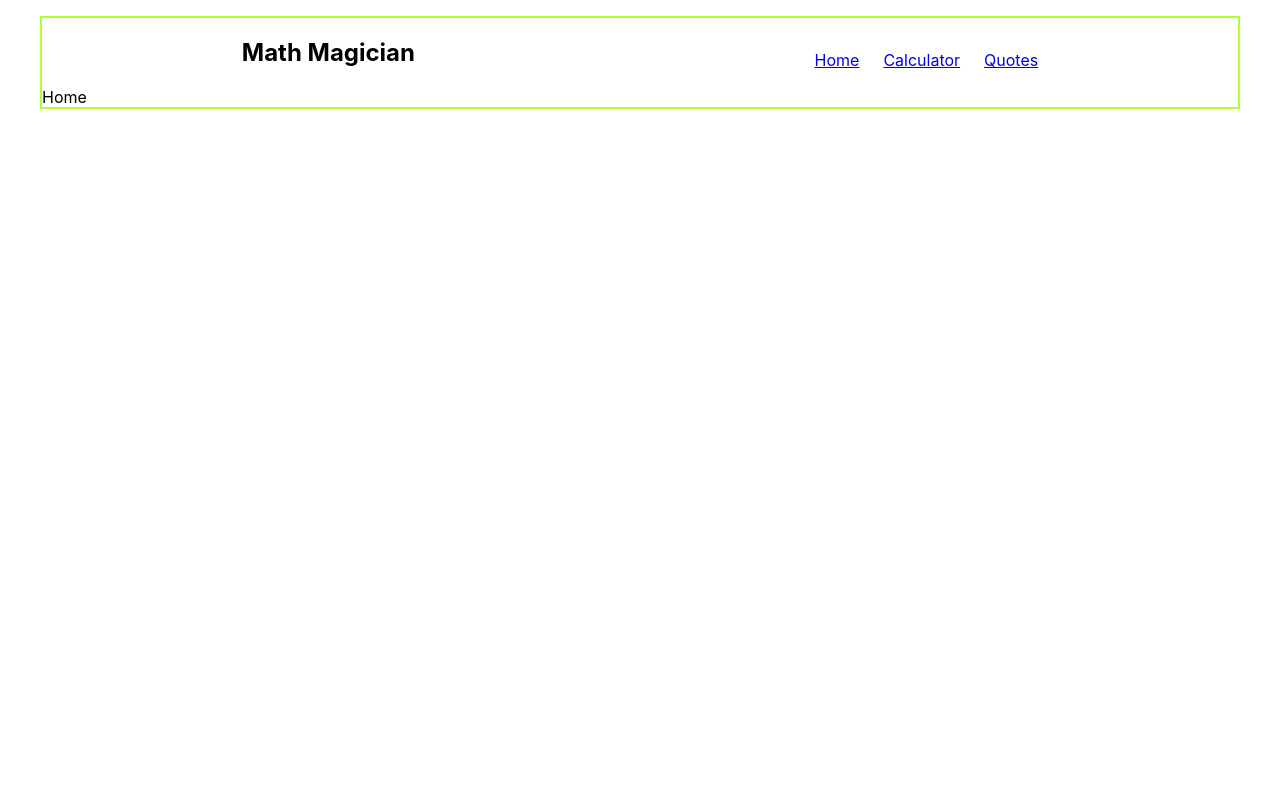
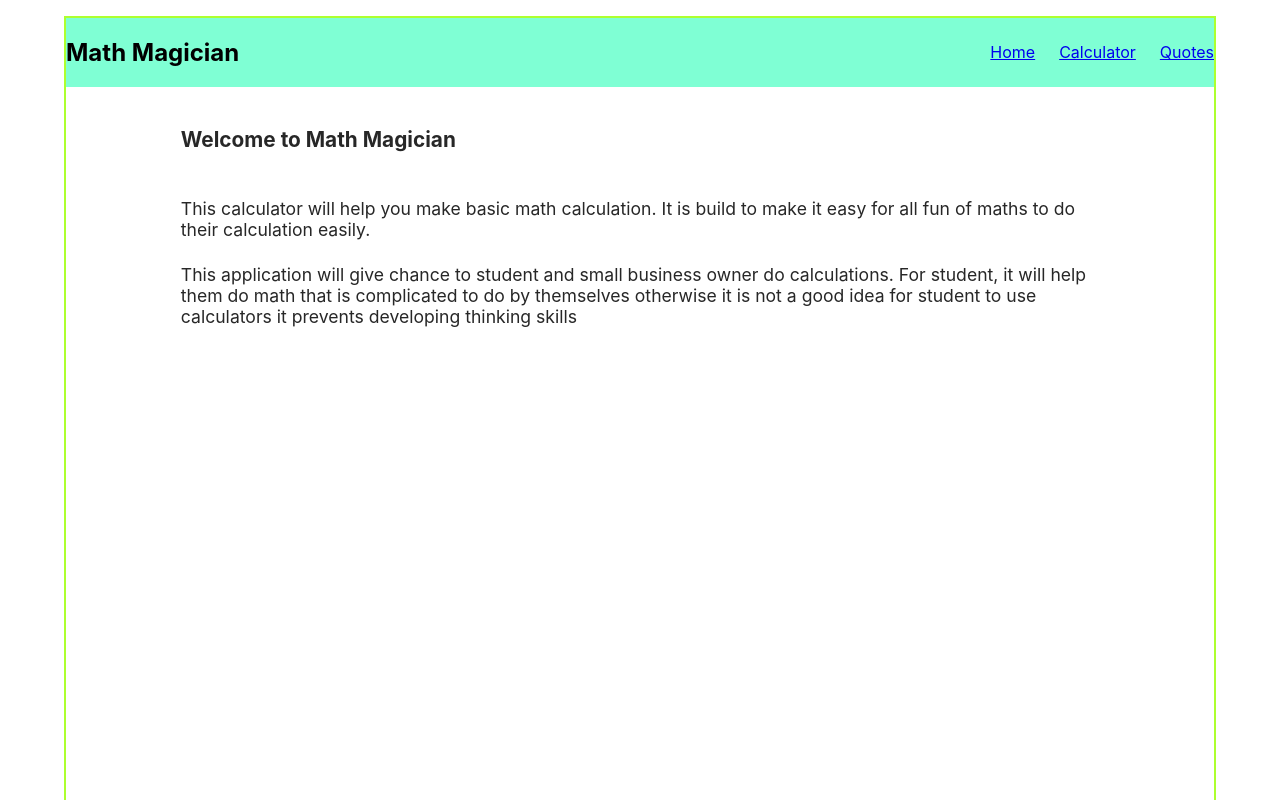
Before and after one commit to ndikumanaisaie/math-magician, a React (Create React App) app: page / in a window 1280 px wide. Shown: the top 800 px of the page. Built offline with nearby package versions, Linux system fonts and the light colour scheme.

Commit message:
Add and style quote and calculator

```diff
--- a/src/assets/styles/styles.css
+++ b/src/assets/styles/styles.css
@@ -21,8 +21,7 @@ body {
 }
 
 .wrapper {
-  width: 700px;
-  margin: 1rem auto;
+  width: 800px;
   background-color: #e0e0e0;
 }
 
@@ -78,18 +77,62 @@ button:hover {
 }
 
 .main-container {
-  width: 1200px;
+  width: 90%;
   margin: 1rem auto;
   border: 2px solid greenyellow;
 }
 
 .nav-bar {
   display: flex;
-  justify-content: space-around;
+  justify-content: space-between;
+  background-color: aquamarine;
+  margin-bottom: 2rem;
 }
 
 .nav {
   display: flex;
   gap: 24px;
-  margin-top: 2rem;
+  margin-top: 1.5rem;
 }
+
+.home-section {
+  width: 80%;
+  margin: 3rem auto;
+  height: 100vh;
+}
+
+.paragraph {
+  padding: 1rem 0;
+}
+
+p {
+  font-size: 1.1rem;
+  padding: 0.2rem 0;
+  color: #272727;
+}
+
+.home-title {
+  font-size: 1.3rem;
+  line-height: 0.6rem;
+  color: #272727;
+}
+
+.main-wrapper {
+  display: flex;
+  justify-content: space-between;
+}
+
+.calc-title {
+  font-size: 1.3rem;
+  line-height: 0.6rem;
+  color: #272727;
+}
+
+.quote {
+  min-height: 100vh;
+  display: flex;
+  align-items: center;
+  justify-content: space-around;
+  font-weight: bold;
+  padding: 4rem;
+}
--- a/src/pages/Calculator.jsx
+++ b/src/pages/Calculator.jsx
@@ -18,10 +18,14 @@ const Calculator = () => {
   };
 
   return (
-    <div className="wrapper">
-      <Screen value={next || total || '0'} />
-      <div className="button-box">
-        {
+    <div className="main-wrapper">
+      <h2 className="calc-title">
+        Let&apos;s do some math
+      </h2>
+      <div className="wrapper">
+        <Screen value={next || total || '0'} />
+        <div className="button-box">
+          {
             btnValues.flat().map((btn) => (
               <button
                 key={btn}
@@ -40,8 +44,10 @@ const Calculator = () => {
               </button>
             ))
           }
+        </div>
       </div>
     </div>
+
   );
 };
 
--- a/src/pages/Home.jsx
+++ b/src/pages/Home.jsx
@@ -1,7 +1,25 @@
 import React from 'react';
 
 const Home = () => (
-  <div>Home</div>
+  <section className="home-section">
+    <h2 className="home-title">
+      Welcome to Math Magician
+    </h2>
+    <div className="paragraph">
+      <p>
+        This calculator will help you make basic math calculation.
+        It is build to make it easy for all fun of maths to do their
+        calculation easily.
+      </p>
+      <p>
+        This application will give chance to
+        student and small business owner do calculations.
+        For student, it will help them do math that is complicated to
+        do by themselves otherwise it is not a good idea for student to
+        use calculators it prevents developing thinking skills
+      </p>
+    </div>
+  </section>
 );
 
 export default Home;
--- a/src/pages/Quotes.jsx
+++ b/src/pages/Quotes.jsx
@@ -1,7 +1,15 @@
 import React from 'react';
 
 const Quotes = () => (
-  <div>Quotes</div>
+  <div className="quote">
+    <p>
+      Mathematics as an expression of the human mind reflects
+      the active will, the contemplative reason, and the desire
+      for aesthetic perfection. Its basic elements are logic and intuition,
+      analysis and construction, generality and individuality.
+      — Richard Courant, German-American mathematician
+    </p>
+  </div>
 );
 
 export default Quotes;
```
